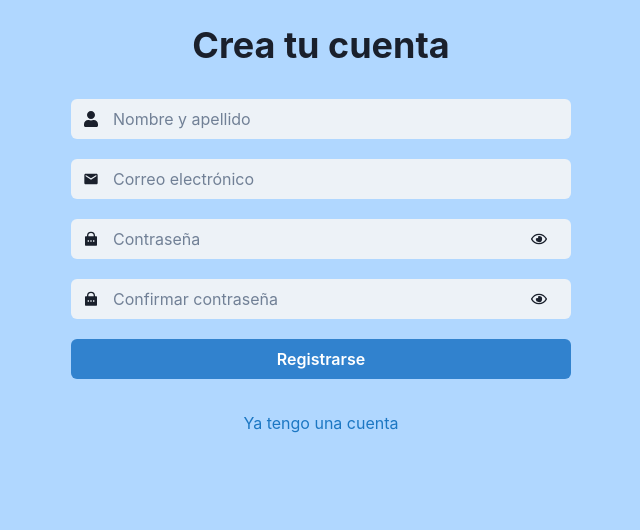
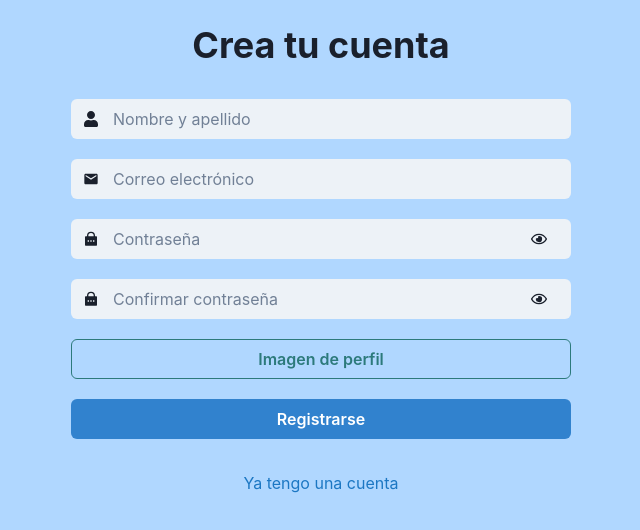
Before and after one commit to MAKAIABootcamp/reservaClick-project-frontend-6, a React (Vite) app: page /register in a window 1280 px wide. Shown: the top 530 px of the page, without its empty margins (319-959 px from the left). Built offline with nearby package versions, Linux system fonts and the light colour scheme.

Commit message:
agregando boton para subir imagen de perfil

```diff
--- a/src/pages/register/Register.jsx
+++ b/src/pages/register/Register.jsx
@@ -81,6 +81,9 @@ const Register = () => {
               </span>
             </InputRightElement>
           </InputGroup>
+          <Button type='submit' colorScheme='teal' variant='outline'>
+            Imagen de perfil
+          </Button>
           <Button type='submit' colorScheme='blue'>
             Registrarse
           </Button>
```
